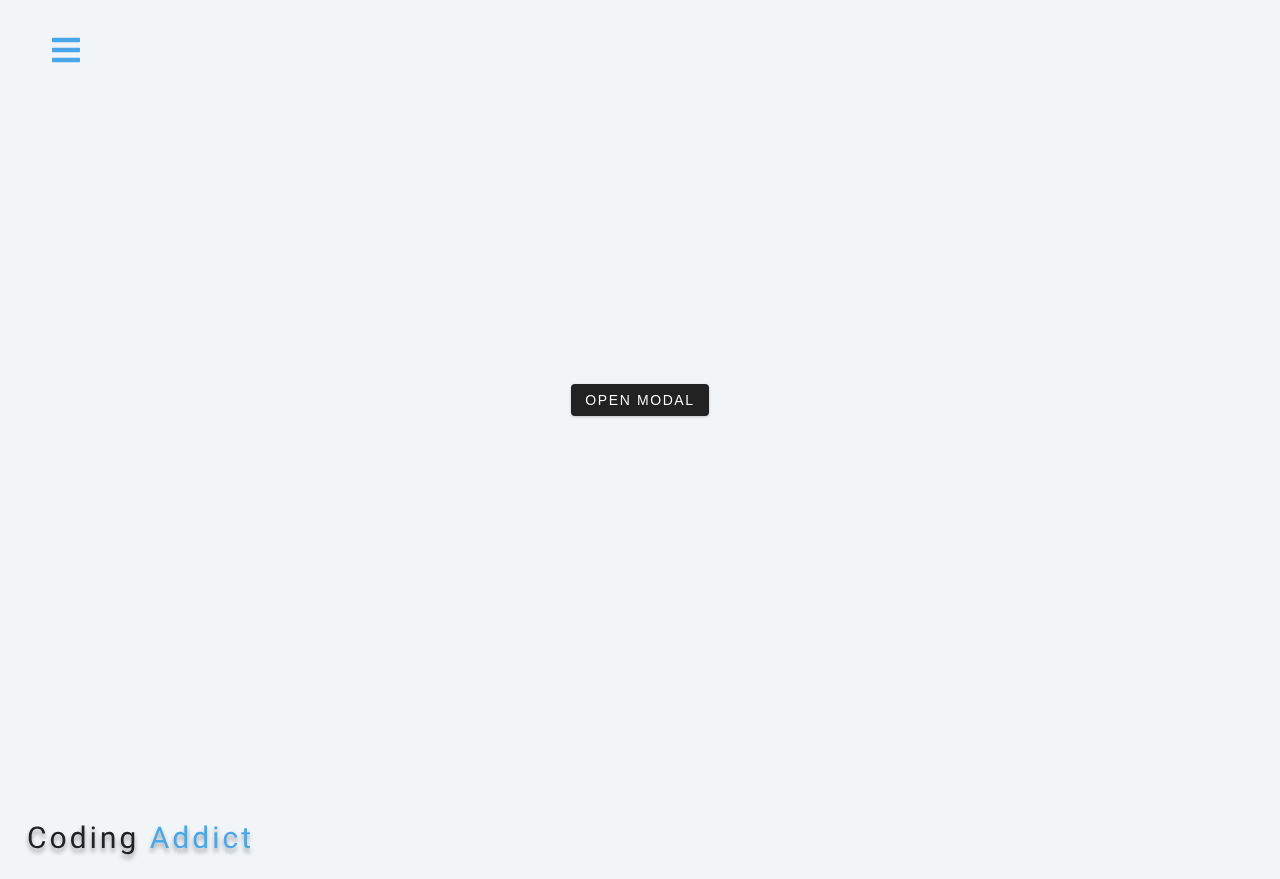
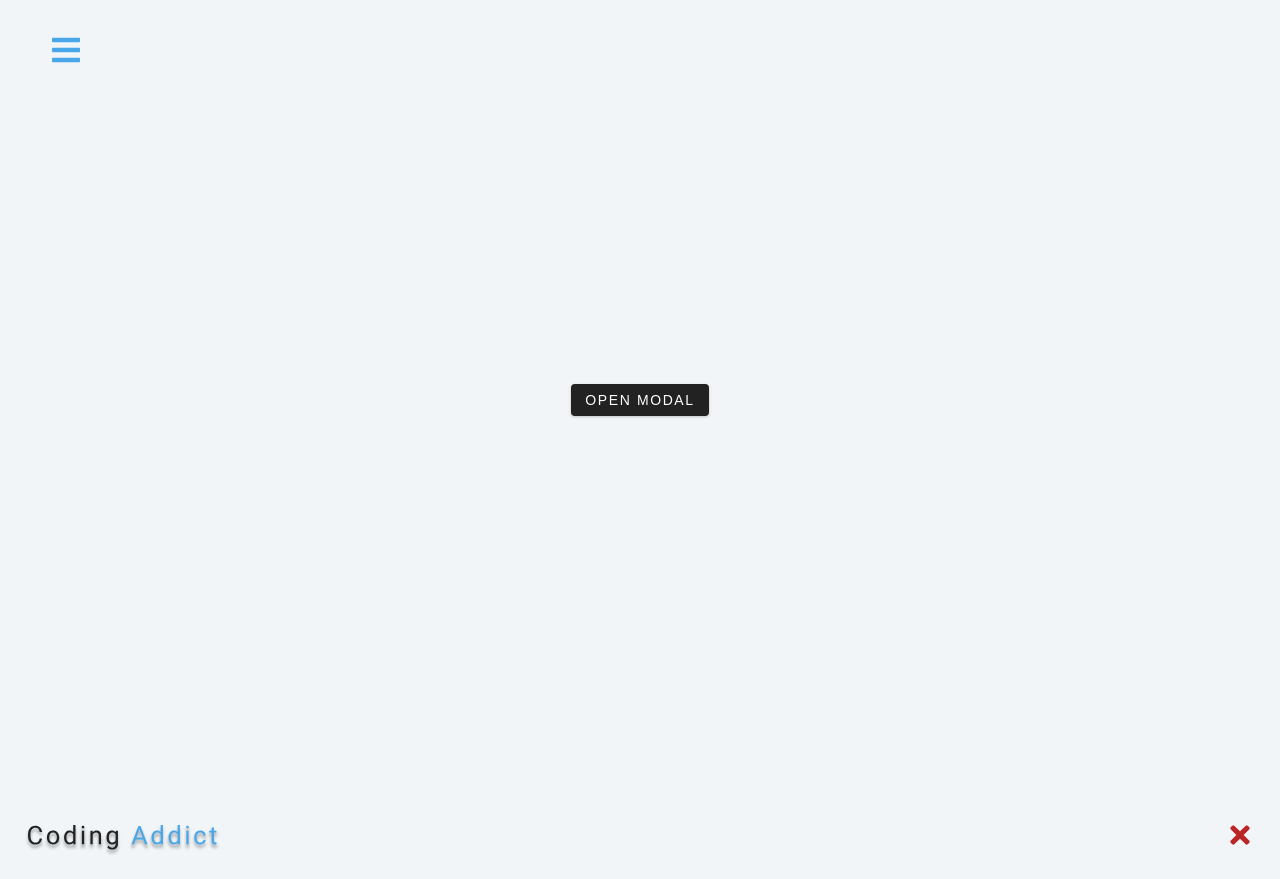
Before and after one commit to HarisIbragic/react-app-sideBar, a React (Create React App) app: page / in a window 1280 px wide. Built offline with nearby package versions, Linux system fonts and the light colour scheme.

Commit message:
add button

```diff
--- a/src/Sidebar.js
+++ b/src/Sidebar.js
@@ -58,7 +58,10 @@ const Sidebar = () => {
   return (
     <aside className={isSideBarOpen ? 'sidebar show-sidebar' : 'sideBar'}>
       <div className='sidebar-header'>
-        <img src={logo} alt={logo} />
+        <img src={logo} alt={logo} className='logo' />
+        <button className='close-btn' onClick={closeSideBar}>
+          <FaTimes />
+        </button>
       </div>
     </aside>
   );
```
